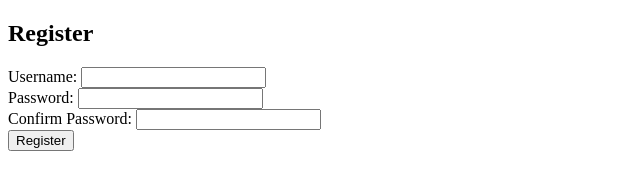
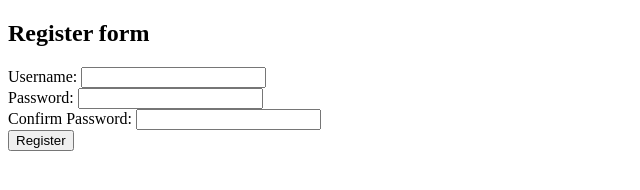
Before and after one commit to kribac12/automated-testing, a website: page register.html in a window 1280 px wide. Shown: the full height of the page, 0-640 px from the left. Drawn offline with Linux system fonts and the light colour scheme.

Commit message:
register form

```diff
--- a/register.html
+++ b/register.html
@@ -6,7 +6,7 @@
     <title>Registration Page</title>
   </head>
   <body>
-    <h2>Register</h2>
+    <h2>Register form</h2>
     <form id="registerForm">
       <div>
         <label for="regUsername">Username:</label>
```
